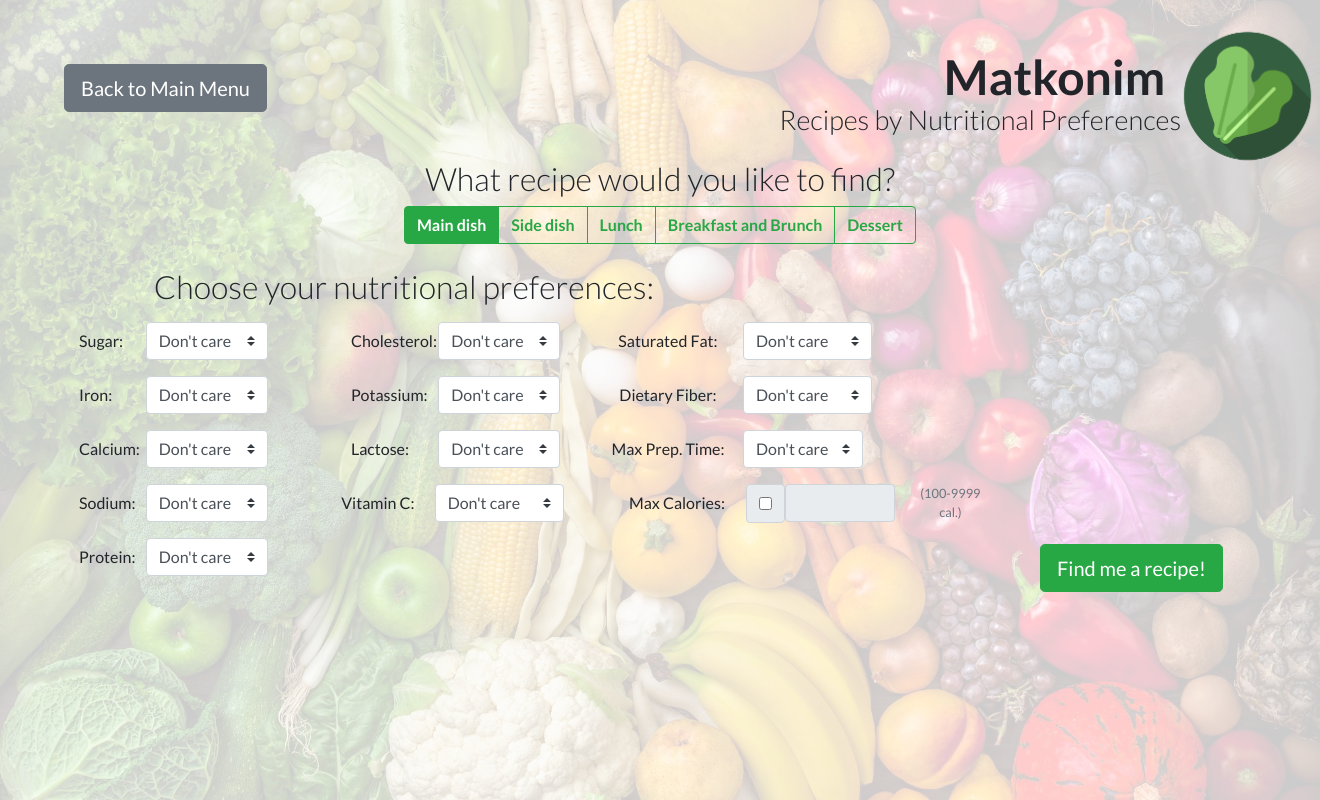
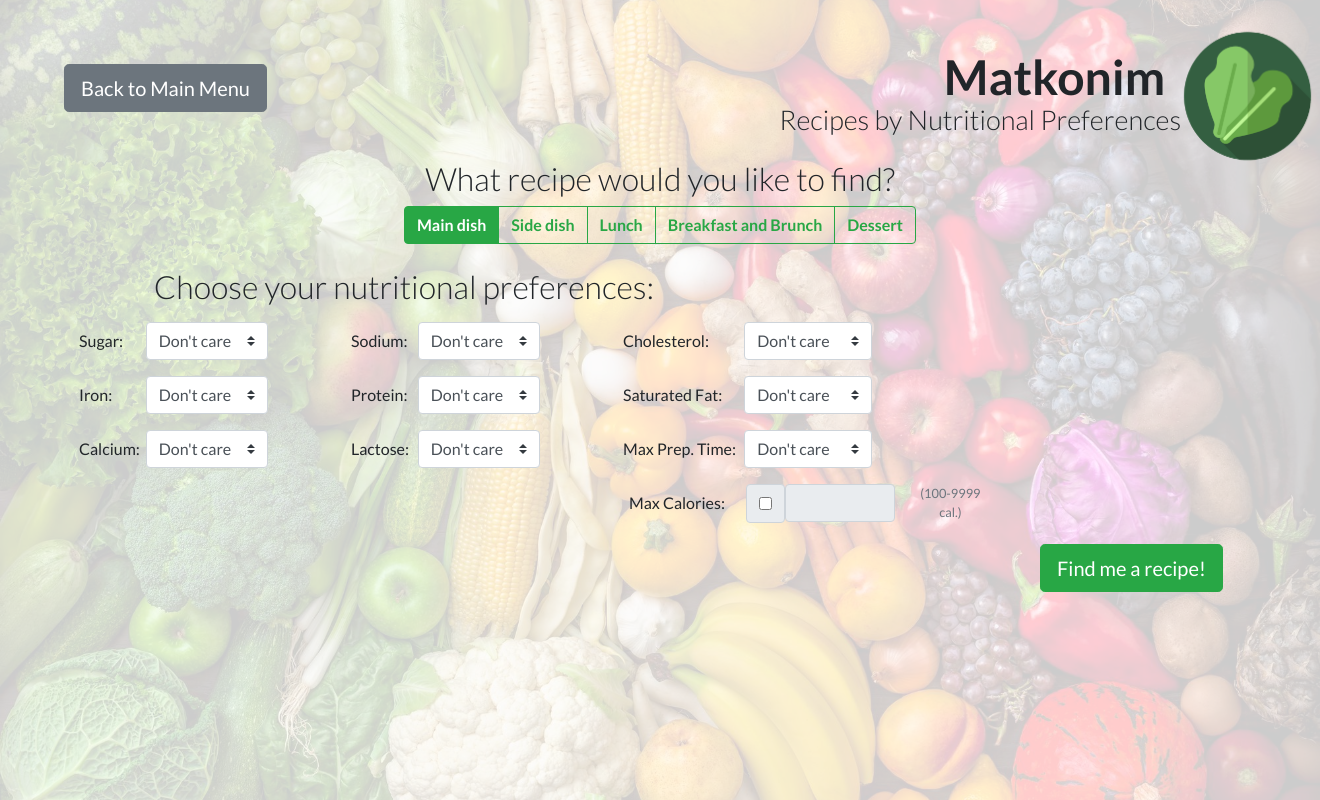
Before and after one commit to orgoren/Matkonim, a Flask app: page /recipes_by_nutritional in a window 1320 px wide. Run offline with Flask 2, Linux system fonts and the light colour scheme; parts of the project's set-up code (start-up, migrations or seed data) failed here and were passed over; some libraries are stand-ins or nearby versions.

Commit message:
changed everything

```diff
--- a/SRC/APPLICATION-SOURCE-CODE/templates/recipes_by_nutritional.html
+++ b/SRC/APPLICATION-SOURCE-CODE/templates/recipes_by_nutritional.html
@@ -99,6 +99,8 @@
     </select>
  </div>
  </div>
+ </div>
+<div class="nutri-group" id="nutri2">
     <div class="form-group row col-10">
   <label for="sodium-form" class="col-form-label col-3">Sodium:</label>
     <div class="col-8">
@@ -121,32 +123,8 @@
     </select>
   </div>
  </div>
-</div>
-<div class="nutri-group" id="nutri2">
  <div class="form-group row col-10">
-  <label for="cholesterol-form" class="col-form-label col-4">Cholesterol:</label>
-   <div class="col-8">
-    <select class="custom-select col-11" id="cholesterol-form" name="cholesterol">
-      <option value="">Don't care</option>
-      <option value="1">None</option>
-      <option value="2">less than 5%</option>
-      <option value="3">over 15%</option>
-    </select>
- </div>
- </div>
-<div class="form-group row col-10">
-  <label for="potassium-form" class="col-form-label col-4">Potassium:</label>
-  <div class="col-8">
-    <select class="custom-select col-11" id="potassium-form" name="potassium">
-      <option value="">Don't care</option>
-      <option value="1">None</option>
-      <option value="2">less than 5%</option>
-      <option value="3">over 15%</option>
-    </select>
-  </div>
- </div>
- <div class="form-group row col-10">
-  <label for="lactose-form" class="col-form-label col-4">Lactose:</label>
+  <label for="lactose-form" class="col-form-label col-3">Lactose:</label>
     <div class="col-8">
     <select class="custom-select col-11" id="lactose-form" name="lactose">
       <option value="">Don't care</option>
@@ -156,10 +134,12 @@
     </select>
  </div>
  </div>
-<div class="form-group row mr-1">
-  <label for="vitaminC-form" class="col-form-label col-4">Vitamin C:</label>
-  <div class>
-    <select class="custom-select" id="vitaminC-form" name="vitaminC">
+</div>
+<div class="nutri-group" id="nutri3">
+ <div class="form-group row col-12">
+  <label for="cholesterol-form" class="col-form-label col-4 text-nowrap">Cholesterol:</label>
+   <div class="col-8">
+    <select class="custom-select col-9" id="cholesterol-form" name="cholesterol">
       <option value="">Don't care</option>
       <option value="1">None</option>
       <option value="2">less than 5%</option>
@@ -167,12 +147,11 @@
     </select>
  </div>
  </div>
-</div>
-<div class="nutri-group" id="nutri3">
-<div class="form-group row">
-  <label for="satfat-form" class="col-form-label col-5">Saturated Fat:</label>
-  <div class>
-    <select class="custom-select" id="satfat-form" name="saturated">
+
+<div class="form-group row col-12">
+  <label for="satfat-form" class="col-form-label text-nowrap col-4">Saturated Fat:</label>
+  <div class="col-8">
+    <select class="custom-select col-9" id="satfat-form" name="saturated">
       <option value="">Don't care</option>
       <option value="1">None</option>
       <option value="2">less than 5%</option>
@@ -180,21 +159,10 @@
     </select>
   </div>
  </div>
-<div class="form-group row">
-  <label for="fiber-form" class="col-form-label col-5">Dietary Fiber:</label>
-  <div class>
-    <select class="custom-select" id="fiber-form" name="dietary_fiber">
-      <option value="">Don't care</option>
-      <option value="1">None</option>
-      <option value="2">less than 5%</option>
-      <option value="3">over 15%</option>
-    </select>
-  </div>
- </div>
-<div class="form-group row">
-  <label for="prep-form" class="col-form-label col-5">Max Prep. Time:</label>
-  <div class>
-    <select class="custom-select" id="prep-form" name="prep">
+<div class="form-group row col-12">
+  <label for="prep-form" class="col-form-label col-4 text-nowrap">Max Prep. Time:</label>
+  <div class="col-8">
+    <select class="custom-select col-9" id="prep-form" name="prep">
       <option value="">Don't care</option>
       <option value="1">30 minutes</option>
       <option value="2">45 minutes</option>
```
Lines whose indentation alone changed are shown as unchanged.
